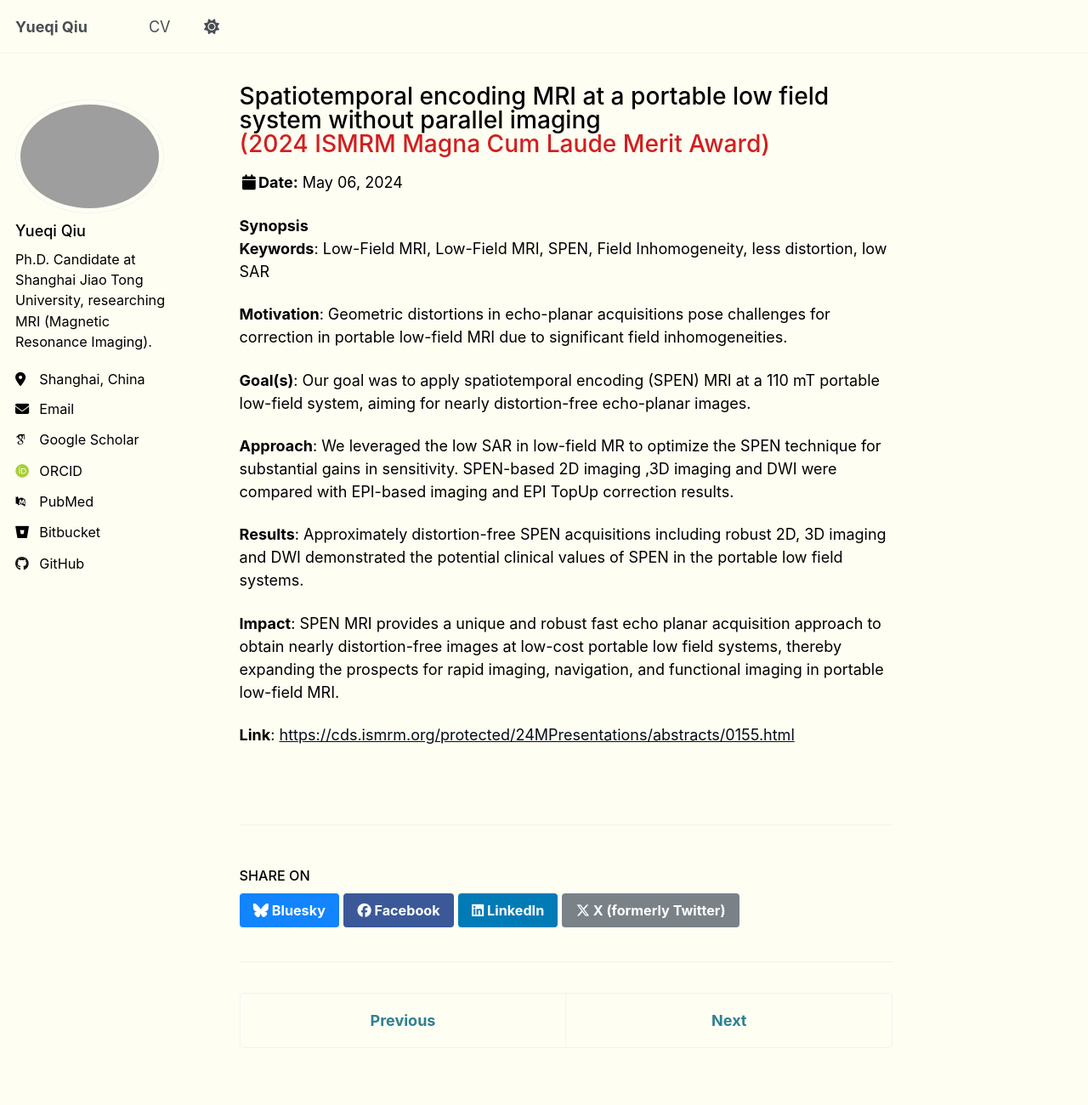
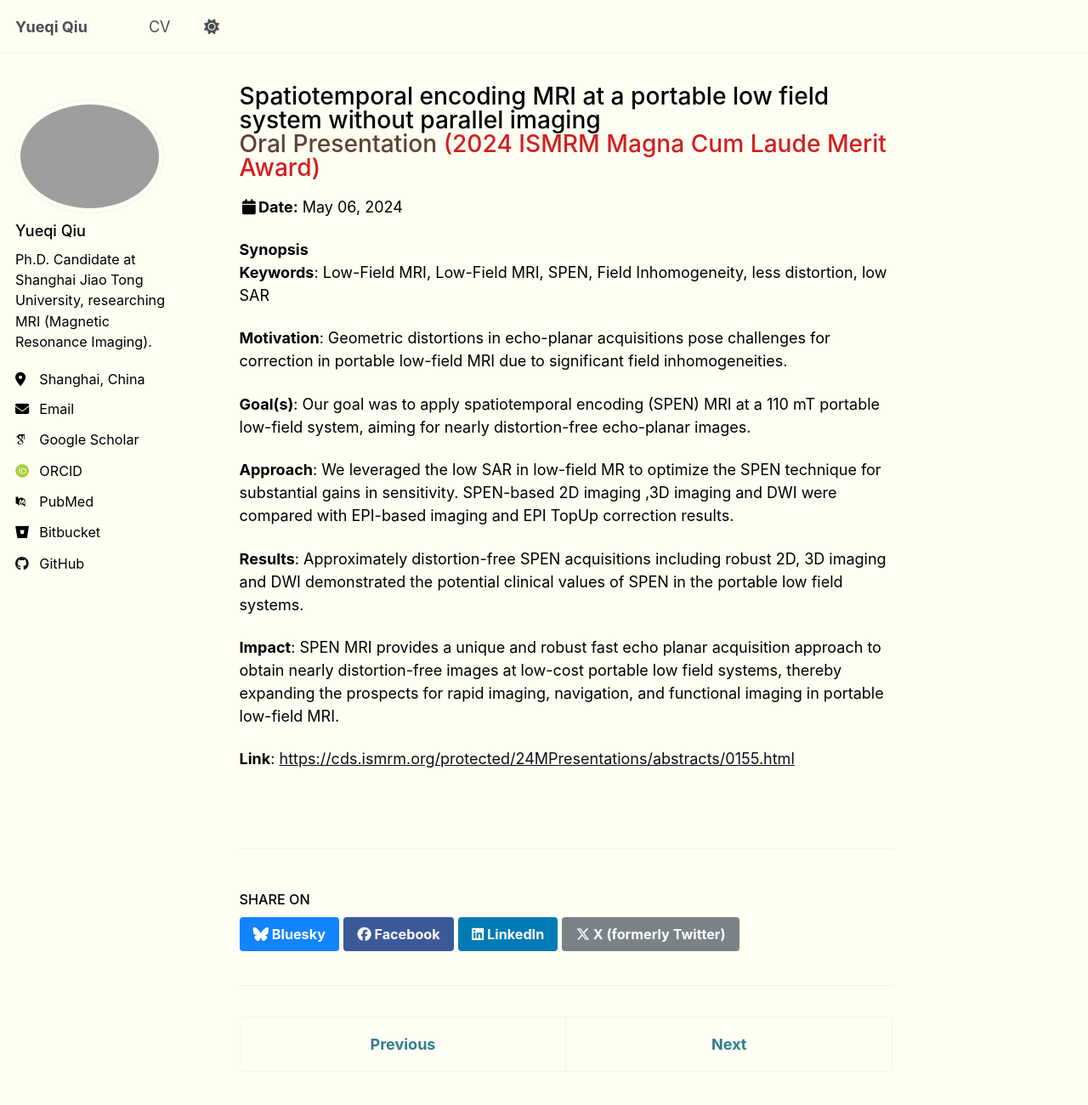
Before and after one commit to qiuyueqi/qiuyueqi.github.io, a Jekyll site: the page built from _talks/2024-05-06-spen-in-LF.md, in a window 1280 px wide and 1400 px high. Shown: the top 1300 px of the window at 85% size. Built offline with Jekyll 4.4.1, drawn with Linux system fonts in a browser that asks for light colours; some web fonts are replaced.

Commit message:
highlight oral pre

```diff
--- a/_sass/theme/_default.scss
+++ b/_sass/theme/_default.scss
@@ -36,7 +36,7 @@ $sidebar-screen-min-width   : 1024px;
     --global-code-background-color      : #fafafa;
     --global-code-text-color            : #{$darker-gray};
     --global-fig-caption-color          : mix(#fff,  #{$dark-gray}, 25%);
-    --global-link-color                 : #020d17;
+    --global-link-color                 : #100c1a;
     --global-link-color-hover           : mix(#000, #2f7f93, 25%);
     --global-link-color-visited         : mix(#fff, #2f7f93, 25%);
     --global-masthead-link-color        : #{$dark-gray};
--- a/_talks/2024-05-06-spen-in-LF.md
+++ b/_talks/2024-05-06-spen-in-LF.md
@@ -1,5 +1,6 @@
 ---
-title: "Spatiotemporal encoding MRI at a portable low field system without parallel imaging <br> <span style='color:#d11818f7'>(2024 ISMRM Magna Cum Laude Merit Award) </span>"
+title: "Spatiotemporal encoding MRI at a portable low field system without parallel imaging
+    <br> <span style='color:#5e4330'>Oral Presentation </span> <span style='color:#d11818f7'>(2024 ISMRM Magna Cum Laude Merit Award) </span>"
 collection: talks
 type: "Oral"
 permalink: /talks/2024-05-06-spen-in-LF
```
Also changed, not shown: _talks/2025-05-14-xSPEN-in-LF.md (+1 -1 lines).
